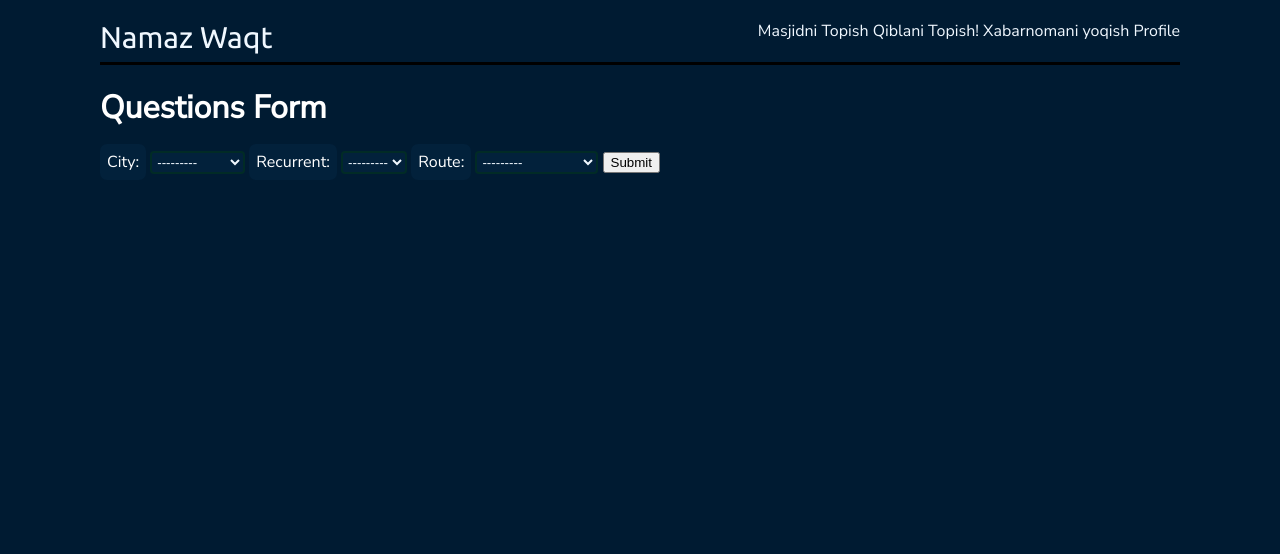
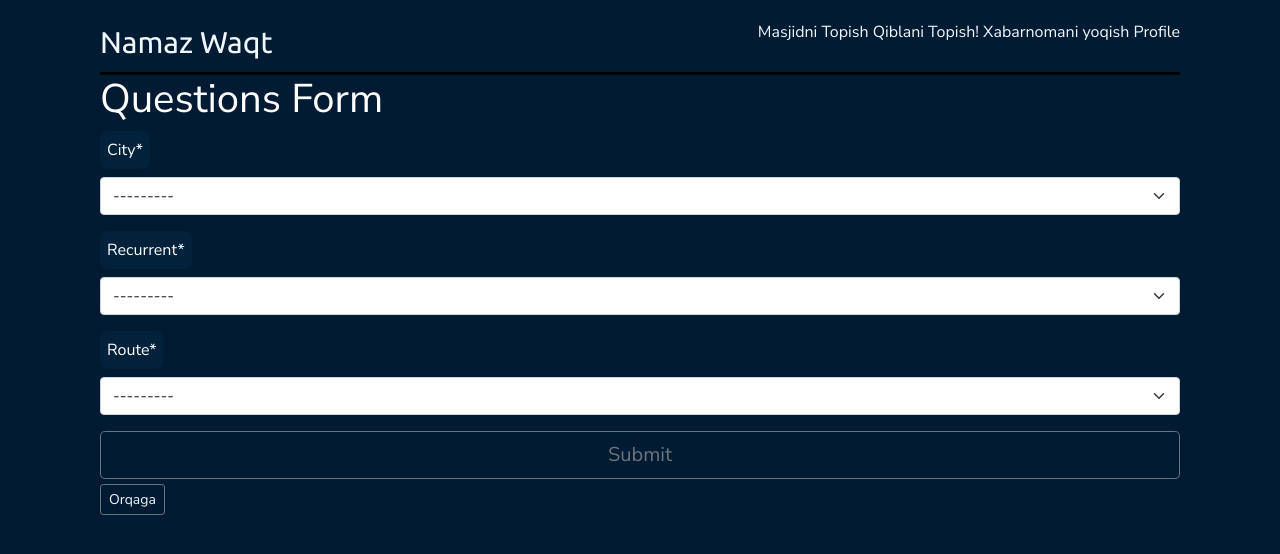
Before and after one commit to raxmatulllox/NamazWaqt, a Django app: page /send/namazwaqt/ in a window 1280 px wide. Shown: the top 554 px of the page. Run offline with Django 4.2, Linux system fonts and the light colour scheme; the visitor is signed in with stand-in values (Sample User, id 1); some libraries are stand-ins or nearby versions; some web fonts are replaced.

Commit message:
update html

```diff
--- a/templates/Waqt/sendform.html
+++ b/templates/Waqt/sendform.html
@@ -1,11 +1,23 @@
 {% extends 'Waqt/base.html' %}
 {% load static %}
+{% load crispy_forms_tags %}
+{% block header %}
+    <link href="https://cdn.jsdelivr.net/npm/bootstrap@5.0.2/dist/css/bootstrap.min.css" rel="stylesheet" integrity="sha384-EVSTQN3/azprG1Anm3QDgpJLIm9Nao0Yz1ztcQTwFspd3yD65VohhpuuCOmLASjC" crossorigin="anonymous">
+
+{% endblock header %}
 
 {% block content %}
 <h1>Questions Form</h1>
     <form method="post">
         {% csrf_token %}
-        {{ form }}
-        <input type="submit" value="Submit">
+        {{ form|crispy  }}
+        <!--  -->
+        <div class="d-grid gap-2">
+            <button class="btn btn-outline-secondary btn-lg " type="submit">Submit</button>
+          </div>
+          <button type="submit" style="margin-top: 5px;" class="btn btn-outline-secondary btn-sm"><a href="{% url 'home' %}" >Orqaga</a></button>
     </form>
+
+    <script src="https://cdn.jsdelivr.net/npm/@popperjs/core@2.9.2/dist/umd/popper.min.js" integrity="sha384-IQsoLXl5PILFhosVNubq5LC7Qb9DXgDA9i+tQ8Zj3iwWAwPtgFTxbJ8NT4GN1R8p" crossorigin="anonymous"></script>
+<script src="https://cdn.jsdelivr.net/npm/bootstrap@5.0.2/dist/js/bootstrap.min.js" integrity="sha384-cVKIPhGWiC2Al4u+LWgxfKTRIcfu0JTxR+EQDz/bgldoEyl4H0zUF0QKbrJ0EcQF" crossorigin="anonymous"></script>
 {% endblock content %}
```
